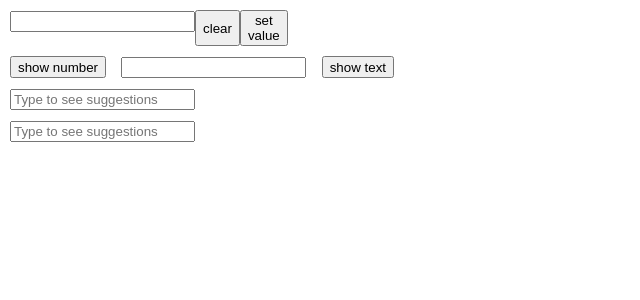
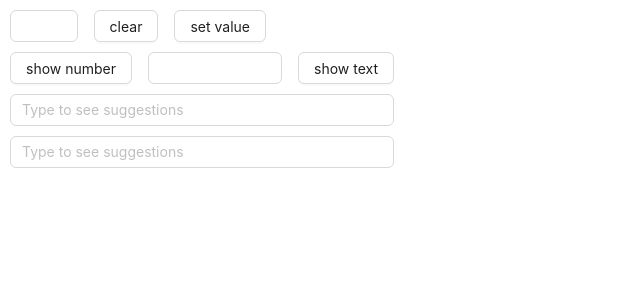
Before and after one commit to FeHHix/syntellect-app, a React (Create React App) app: page / in a window 1280 px wide. Shown: the top 300 px of the page, without its empty margins (0-640 px from the left). Built offline with nearby package versions, Linux system fonts and the light colour scheme.

Commit message:
Добавил Antd..

```diff
--- a/package.json
+++ b/package.json
@@ -10,6 +10,7 @@
     "@types/node": "^16.18.0",
     "@types/react": "^18.0.23",
     "@types/react-dom": "^18.0.7",
+    "antd": "^5.27.1",
     "mobx": "^6.13.7",
     "mobx-react-lite": "^4.1.0",
     "react": "^18.2.0",
--- a/src/shared/ui/Button.tsx
+++ b/src/shared/ui/Button.tsx
@@ -1,19 +1,17 @@
+import {Button as ButtonInternal, ButtonProps} from 'antd';
 import React from 'react';
 import {IDataTestAttributes} from '../model/types';
 
 /**
  * Тип свойств для компонента Button
  */
-type TProps = IDataTestAttributes & {
-    /**
-     * Текст, отображаемый на кнопке
-     */
-    label: string;
-    /**
-     * Обработчик события клика по кнопке
-     */
-    onClick: React.MouseEventHandler<HTMLButtonElement>;
-};
+type TProps = IDataTestAttributes &
+    ButtonProps & {
+        /**
+         * Текст, отображаемый на кнопке
+         */
+        label: string;
+    };
 
 /**
  * Компонент кнопки
@@ -22,11 +20,11 @@ type TProps = IDataTestAttributes & {
  * @returns JSX-элемент кнопки.
  */
 export const Button: React.FC<TProps> = (props) => {
-    const {dataTestId, label, onClick} = props;
+    const {dataTestId, label, onClick, ...rest} = props;
 
     return (
-        <button data-testid={dataTestId} onClick={onClick}>
+        <ButtonInternal {...rest} data-testid={dataTestId} onClick={onClick}>
             {label}
-        </button>
+        </ButtonInternal>
     );
 };
--- a/src/shared/ui/Input.tsx
+++ b/src/shared/ui/Input.tsx
@@ -1,3 +1,4 @@
+import {Input as InputInternal, InputProps} from 'antd';
 import React from 'react';
 import {IDataTestAttributes} from '../model/types';
 
@@ -5,15 +6,7 @@ import {IDataTestAttributes} from '../model/types';
  * Тип пропсов для компонента Input.
  */
 type TProps = IDataTestAttributes &
-    React.RefAttributes<HTMLInputElement> &
-    React.InputHTMLAttributes<HTMLInputElement> & {
-        onBlur?: () => void;
-        /**
-         * Обработчик события изменения значения в поле ввода.
-         * Вызывается при изменении значения пользователем.
-         */
-        onChange?: React.ChangeEventHandler<HTMLInputElement>;
-        onFocus?: () => void;
+    InputProps & {
         /**
          * Текущее значение поля ввода.
          * Отображается в поле и используется для управления состоянием.
@@ -29,14 +22,7 @@ type TProps = IDataTestAttributes &
  * @returns JSX-элемент input
  */
 export const Input: React.FC<TProps> = (props) => {
-    const {dataTestId, onChange, value, ...rest} = props;
+    const {dataTestId, value, ...rest} = props;
 
-    return (
-        <input
-            {...rest}
-            data-testid={dataTestId}
-            onChange={onChange}
-            value={value}
-        />
-    );
+    return <InputInternal {...rest} data-testid={dataTestId} value={value} />;
 };
--- a/src/shared/ui/SuggestControl/SuggestControlInput.tsx
+++ b/src/shared/ui/SuggestControl/SuggestControlInput.tsx
@@ -5,12 +5,10 @@ import {
     SuggestControlProvider,
     useSuggestControlContext,
 } from './SuggestControlProvider';
+import {Dropdown} from 'antd';
+import {MenuItemType} from 'antd/es/menu/interface';
 
-export interface IOption {
-    id: string;
-    label: string;
-    value: string;
-}
+export type IOption = MenuItemType;
 
 type TSuggestControlInputObservableProps = {
     loadingMessage?: string;
@@ -57,18 +55,28 @@ const SuggestControlInputObservable: React.FunctionComponent<TSuggestControlInpu
                 )}
                 {(localModel.isLoading && <div>{loadingMessage}</div>) ||
                     (localModel.filteredOptions.length > 0 && (
-                        <ul className="suggestions-list">
-                            {localModel.filteredOptions.map((option, index) => (
-                                <li
-                                    data-testid={`SuggestControlInput_suggestion-item_${index}`}
-                                    key={option.id}
-                                    onClick={() => handleSelectOption(option)}
-                                    role="presentation"
-                                >
-                                    {option.label}
-                                </li>
-                            ))}
-                        </ul>
+                        <Dropdown
+                            menu={{
+                                items: localModel.filteredOptions.map(
+                                    (option, index) => ({
+                                        ...option,
+                                        label: (
+                                            <a
+                                                data-testid={`SuggestControlInput_suggestion-item_${index}`}
+                                                onClick={() =>
+                                                    handleSelectOption(option)
+                                                }
+                                                role="presentation"
+                                            >
+                                                {option.label}
+                                            </a>
+                                        ),
+                                    })
+                                ),
+                            }}
+                            placement="bottomRight"
+                            open
+                        />
                     ))}
             </>
         );
--- a/src/shared/ui/SuggestControl/SuggestControlViewModel.ts
+++ b/src/shared/ui/SuggestControl/SuggestControlViewModel.ts
@@ -56,6 +56,9 @@ export const createViewModel = (props: TProps) => {
                     id: country.name,
                     label: `${country.name} (${country.fullName})`,
                     value: country.name,
+                    key: country.name,
+                    type: 'item',
+                    title: country.name,
                 })) || []
             );
         }
@@ -70,8 +73,8 @@ export const createViewModel = (props: TProps) => {
                 const filtered: IOption[] = [];
 
                 limitedResults.forEach((option) => {
-                    if (!uniqueSet.has(option.id)) {
-                        uniqueSet.add(option.id);
+                    if (option?.key && !uniqueSet.has(option.key as string)) {
+                        uniqueSet.add(option.key as string);
                         filtered.push(option);
                     }
                 });
@@ -93,7 +96,7 @@ export const createViewModel = (props: TProps) => {
         }
 
         handleSelectOption(option: IOption) {
-            this._model.setDisplayValue(option.value);
+            this._model.setDisplayValue(option?.title as string);
             this._model.reset();
         }
     }
--- a/src/shared/ui/TextControl/TextControl.tsx
+++ b/src/shared/ui/TextControl/TextControl.tsx
@@ -3,6 +3,7 @@ import {TextControlProvider} from './TextControlProvider';
 import {TextControlText} from './TextControlText';
 import {TextControlLeftButtons} from './TextControlButtonsLeft';
 import {TextControlRightButtons} from './TextControlButtonsRight';
+import {Flex} from 'antd';
 
 /**
  * Тип, описывающий структуру подкомпонентов TextControl.
@@ -44,9 +45,9 @@ const TextControl: React.FC<TProps> & TTextControlComponent = (props) => {
     const {children} = props;
 
     return (
-        <div style={{display: 'flex'}}>
+        <Flex gap="middle">
             <TextControlProvider>{children}</TextControlProvider>
-        </div>
+        </Flex>
     );
 };
 
--- a/src/shared/ui/TextControl/TextControlButtonsLeft.tsx
+++ b/src/shared/ui/TextControl/TextControlButtonsLeft.tsx
@@ -1,3 +1,4 @@
+import {Flex} from 'antd';
 import React from 'react';
 
 /**
@@ -19,18 +20,5 @@ type TProps = {
 export const TextControlLeftButtons: React.FC<TProps> = (props) => {
     const {children} = props;
 
-    return (
-        <div
-            style={{
-                /** Расширяет контейнер до максимальной ширины */
-                flexGrow: 1,
-                /** Активирует flexbox-раскладку */
-                display: 'flex',
-                /** Выравнивает элементы по левому краю */
-                justifyContent: 'flex-start',
-            }}
-        >
-            {children}
-        </div>
-    );
+    return <Flex gap="middle">{children}</Flex>;
 };
--- a/src/shared/ui/TextControl/TextControlButtonsRight.tsx
+++ b/src/shared/ui/TextControl/TextControlButtonsRight.tsx
@@ -1,3 +1,4 @@
+import {Flex} from 'antd';
 import React from 'react';
 
 /**
@@ -20,20 +21,5 @@ type TProps = {
 export const TextControlRightButtons: React.FC<TProps> = (props) => {
     const {children} = props;
 
-    return (
-        <div
-            style={{
-                /**
-                 * flexGrow: 1 - позволяет компоненту занимать доступное пространство
-                 * display: 'flex' - включает режим Flexbox
-                 * justifyContent: 'flex-end' - выравнивает элементы по правому краю
-                 */
-                flexGrow: 1,
-                display: 'flex',
-                justifyContent: 'flex-end',
-            }}
-        >
-            {children}
-        </div>
-    );
+    return <Flex gap="middle">{children}</Flex>;
 };
```
Also changed, not shown: 1 other file (tests, documents, lock files or other folders).
